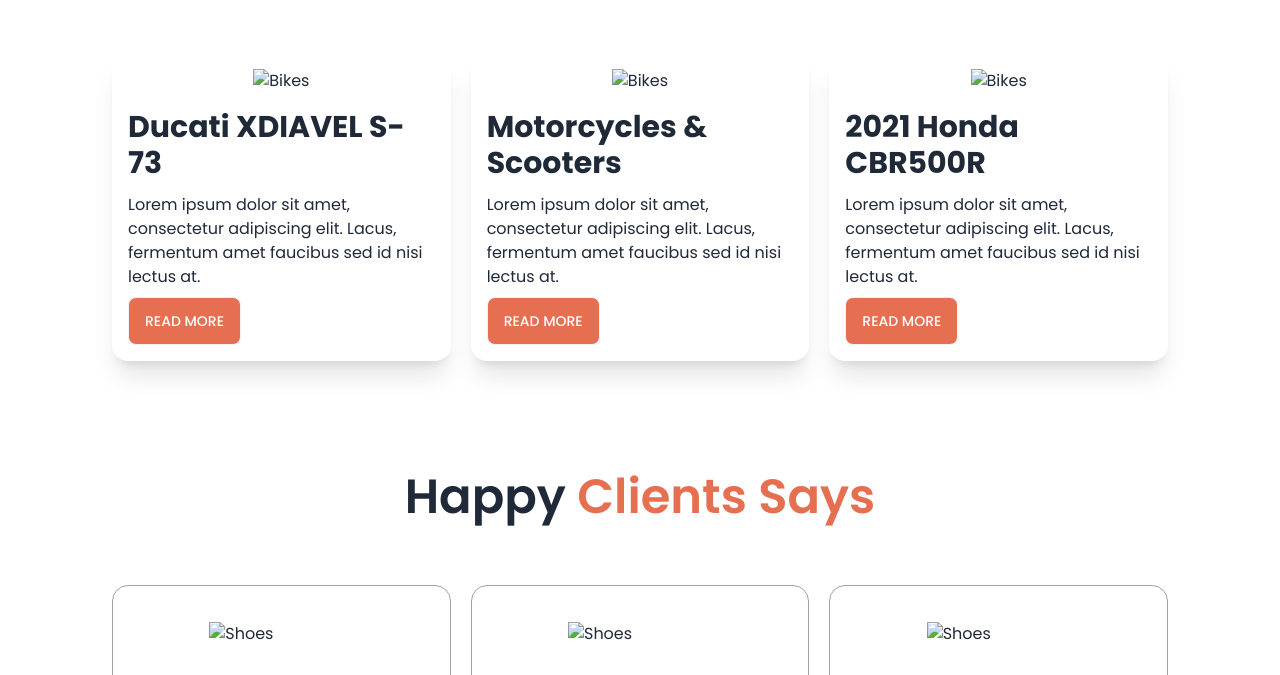
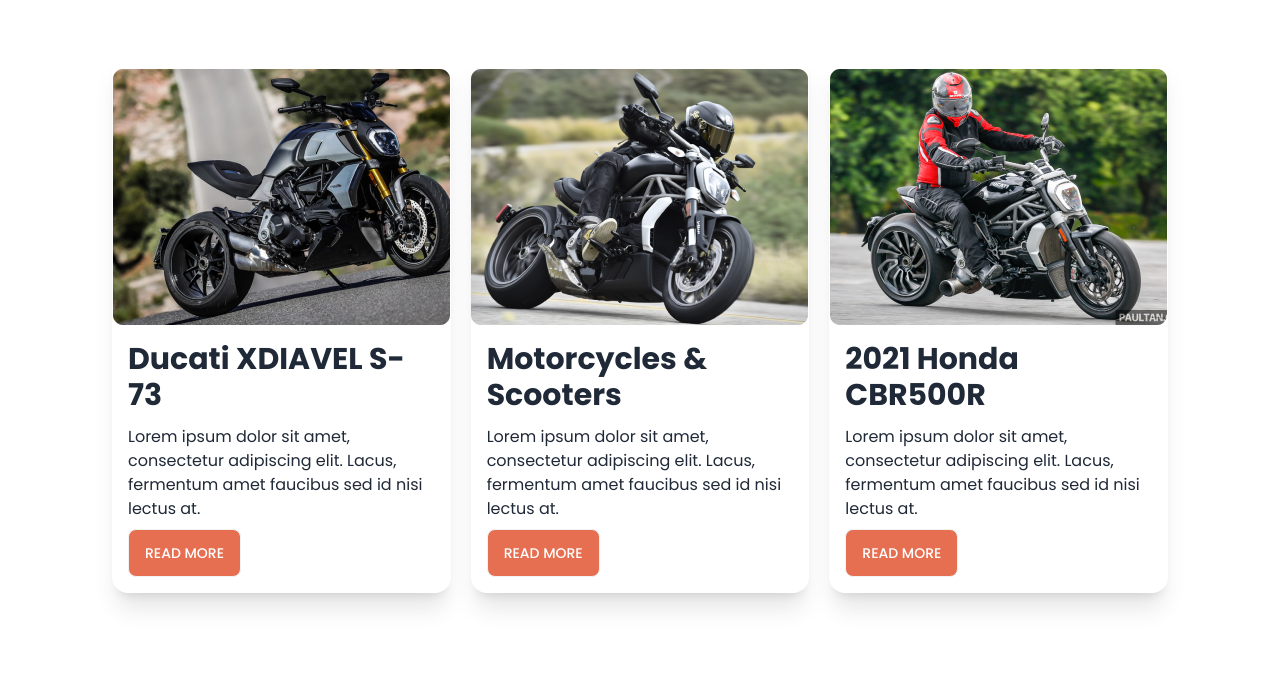
Before and after one commit to JoujonikiAsa2/Biker_Zone, a plain HTML site: page index.html in a window 1280 px wide. Shown: the part 727-1402 px from the top of the page. Drawn offline with nearby package versions, Linux system fonts and the light colour scheme; the site is published under a folder, as on GitHub Pages, so addresses that start at the root find nothing.

Commit message:
Update index.html

```diff
--- a/index.html
+++ b/index.html
@@ -168,7 +168,7 @@
       <div class="grid gap-5 grid-cols-1 md:grid-cols-2 lg:grid-cols-3 lg:p-auto p-4">
         <!-- card1 -->
         <div class="card card-compact bg-base-100 shadow-xl">
-          <figure><img src="/images/others/latest1.png" alt="Bikes" class="pt-4 lg:pt-4" /></figure>
+          <figure><img src="./images/others/latest1.png" alt="Bikes" class="pt-4 lg:pt-4" /></figure>
           <div class="card-body">
             <h2 class="card-title text-3xl font-bold">Ducati XDIAVEL S-73</h2>
             <p class="text-base font-light">Lorem ipsum dolor sit amet, consectetur adipiscing elit. Lacus, fermentum
@@ -180,7 +180,7 @@
         </div>
         <!-- card2 -->
         <div class="card card-compact bg-base-100 shadow-xl">
-          <figure><img src="/images/others/latest2.png" alt="Bikes" class="pt-4 lg:pt-4" /></figure>
+          <figure><img src="./images/others/latest2.png" alt="Bikes" class="pt-4 lg:pt-4" /></figure>
           <div class="card-body">
             <h2 class="card-title text-3xl font-bold">Motorcycles & Scooters</h2>
             <p class="text-base font-light">Lorem ipsum dolor sit amet, consectetur adipiscing elit. Lacus, fermentum
@@ -192,7 +192,7 @@
         </div>
         <!-- card3 -->
         <div class="card card-compact bg-base-100 shadow-xl">
-          <figure><img src="/images/others/latest3.png" alt="Bikes" class="pt-4 lg:pt-4" /></figure>
+          <figure><img src="./images/others/latest3.png" alt="Bikes" class="pt-4 lg:pt-4" /></figure>
           <div class="card-body">
             <h2 class="card-title text-3xl font-bold">2021 Honda CBR500R</h2>
             <p class="text-base font-light">Lorem ipsum dolor sit amet, consectetur adipiscing elit. Lacus, fermentum
@@ -211,7 +211,7 @@
       <div class="grid gap-5 grid-cols-1 md:grid-cols-2 lg:grid-cols-3 lg:p-auto p-4">
         <!-- 1st review -->
         <div class="card p-9 bg-base-100 border border-gray-400">
-          <figure><img src="/images/others/user-1.png" alt="Shoes" class="w-36" /></figure>
+          <figure><img src="./images/others/user-1.png" alt="Shoes" class="w-36" /></figure>
           <div class="card-body">
             <p class="text-center">Slate helps you see how
               many more days you need
@@ -232,7 +232,7 @@
         </div>
         <!-- 2nd review -->
         <div class="card p-9 bg-base-100 border border-gray-400">
-          <figure><img src="/images/others/user-2.png" alt="Shoes" class="w-36" /></figure>
+          <figure><img src="./images/others/user-2.png" alt="Shoes" class="w-36" /></figure>
           <div class="card-body">
             <p class="text-center">Slate helps you see how
               many more days you need
@@ -253,7 +253,7 @@
         </div>
         <!-- 3rd review -->
         <div class="card p-9 bg-base-100 border border-gray-400">
-          <figure><img src="/images/others/user-3.png" alt="Shoes" class="w-36" /></figure>
+          <figure><img src="./images/others/user-3.png" alt="Shoes" class="w-36" /></figure>
           <div class="card-body">
             <p class="text-center">Slate helps you see how
               many more days you need
@@ -281,7 +281,7 @@
       <div class="hero min-h-screen">
         <div class="hero-content flex-col items-center justify-center lg:flex-row lg:gap-24 gap-20">
           <div class="w-3/4 lg:max-w-sm">
-            <img src="/images/others/faq.png"/>
+            <img src="./images/others/faq.png"/>
           </div>
           <!-- Accordion -->
           <div class="w[2/4]">
```
